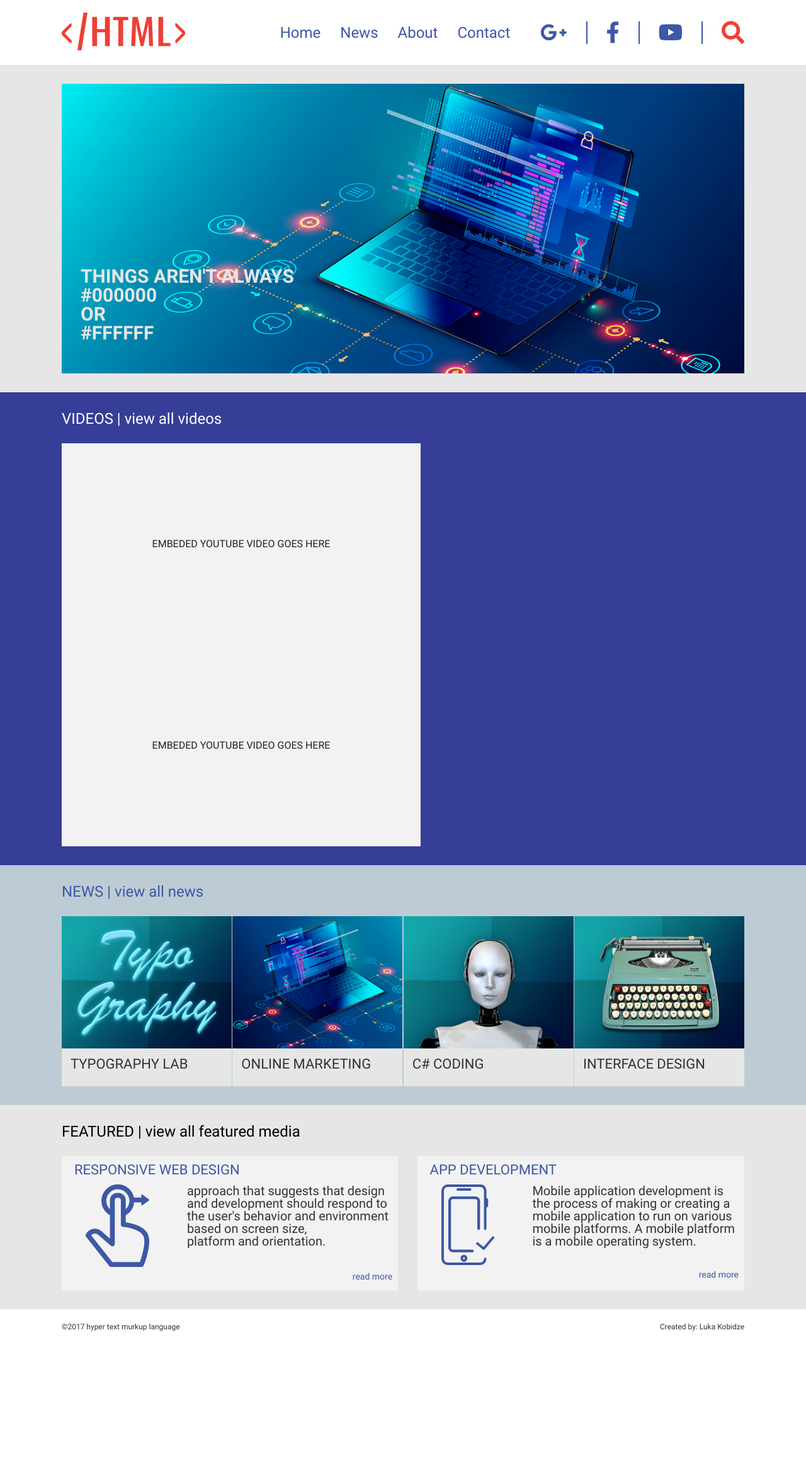
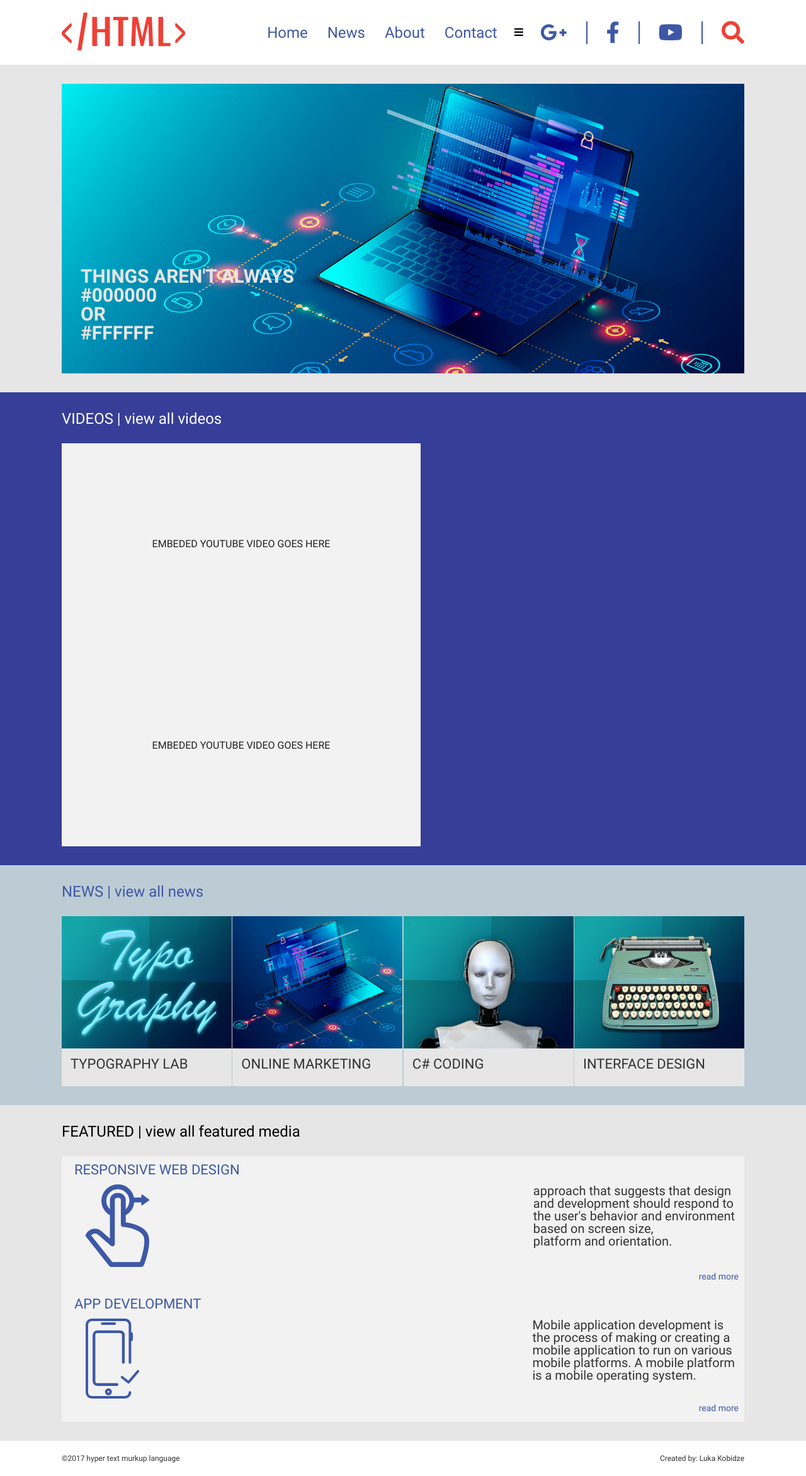
Before and after one commit to Kobi05/Lesson-8, a plain HTML site: page home.html in a window 1280 px wide. Shown: the whole page at 63% size. Before the commit the page ends 2135 px from the top, so only its background shows below. Drawn offline with Linux system fonts and the light colour scheme; files whose address does not match are found by name.

Commit message:
responsible

```diff
--- a/home.html
+++ b/home.html
@@ -2,9 +2,12 @@
 <html>
     <head>
         <title> Home </title>
+        <meta charset="utf-8">
+        <meta name="viewport" content="width=device-width, initial-scale=1.0">
         <link rel="stylesheet" type="text/css" href="css/reset.css">
         <link rel="stylesheet" type="text/css" href="css/fonts.css">
         <link rel="stylesheet" type="text/css" href="css/style.css">
+        <link rel="stylesheet" type="text/css" href="css/responsive.css">
         <link rel="stylesheet" href="https://use.fontawesome.com/releases/v5.15.2/css/all.css" integrity="sha384-vSIIfh2YWi9wW0r9iZe7RJPrKwp6bG+s9QZMoITbCckVJqGCCRhc+ccxNcdpHuYu" crossorigin="anonymous">
     </head>
     <body>
@@ -28,6 +31,9 @@
                     </li>
                 </ul>
             </nav>
+            <div class="burger">
+                <i class="fas fa-bars"></i>
+            </div>
             <div class="social-media">
                 <i class="fab fa-google-plus-g"></i>
                 <div class="divider"></div>
@@ -45,7 +51,7 @@
         </section>
         <section class="section2">
             <h2 class="section2-text"> VIDEOS | view all videos </h2>
-            <div class="sec-boxes">
+            <div class="sec2-boxes">
                 <div class="section2-box">
                     <p class="section2-p"> EMBEDED YOUTUBE VIDEO GOES HERE </p>
                 </div>
@@ -79,10 +85,14 @@
         </section>
 
         <section class="section4">
-            <h2 class="sec4-text"> FEATURED | view all featured media </h2>
-            <div class="sec-boxes">
+            <div class="sec4-title">
+                <h2 class="sec4-text"> FEATURED | view all featured media </h2>
+            </div>
+            <div class="sec4-boxes">
                 <div class="container">
-                    <h3 class="container-h3"> RESPONSIVE WEB DESIGN </h3>
+                    <div class="container-title">
+                        <h3 class="container-h3"> RESPONSIVE WEB DESIGN </h3>
+                    </div>
                     <div class="container-content">
                         <img class="container-icon1" src="img/finger.svg" alt="finger">
                         <p class="container-p"> approach that suggests that design<br>and development should respond to<br>the user's behavior and environment<br>based on screen size,<br>platform and orientation. </p>
@@ -93,7 +103,9 @@
                 </div>
 
                 <div class="container">
-                    <h3 class="container-h3"> APP DEVELOPMENT </h3>
+                    <div class="container-title">
+                        <h3 class="container-h3"> APP DEVELOPMENT </h3>
+                    </div>
                     <div class="container-content">
                         <img class="container-icon1" src="img/phone-icon.svg" alt="finger">
                         <p class="container-p"> Mobile application development is<br>the process of making or creating a<br>mobile application to run on various<br>mobile platforms. A mobile platform<br>is a mobile operating system. </p>
```
Also changed, not shown: index.html (+3 -0 lines).
